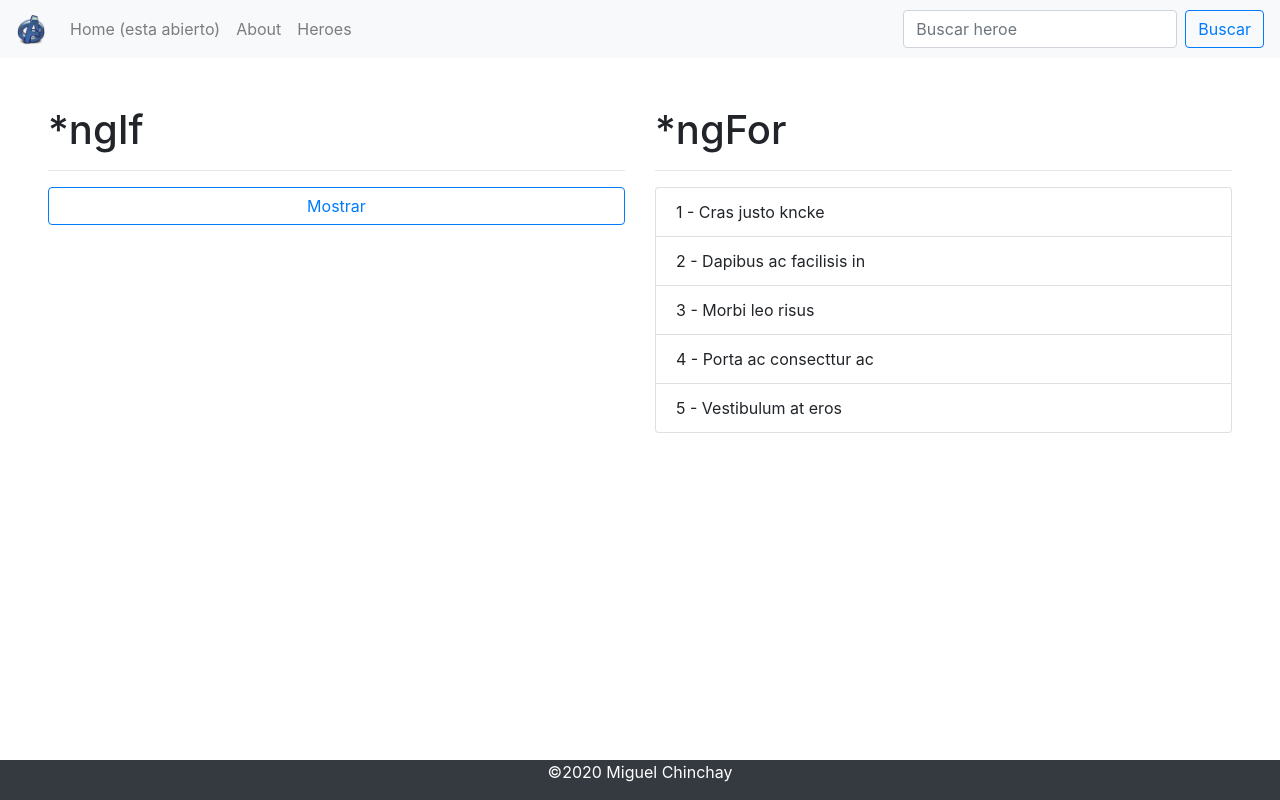
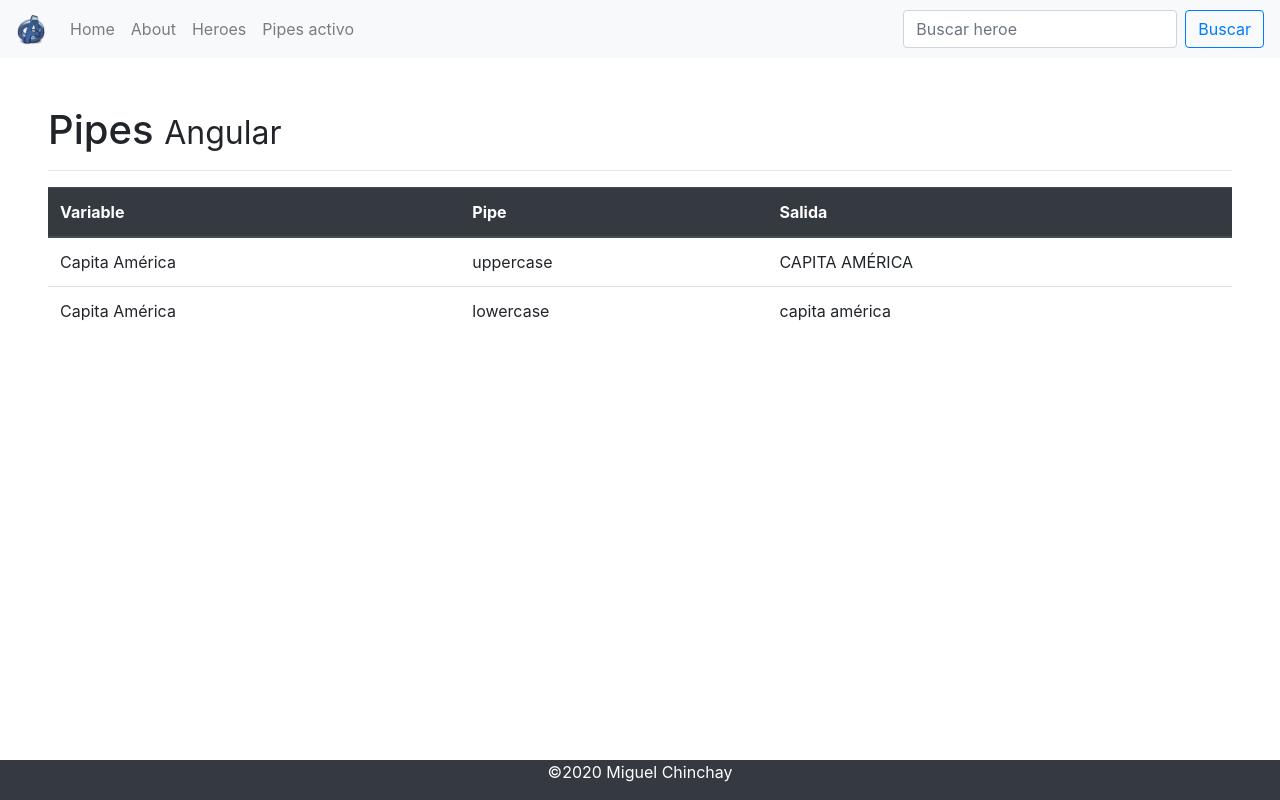
Before and after one commit to MiguDeveloper/app-nro1, an Angular app: page /pipes in a window 1280 px wide. Before the commit this address led to /home. Built offline with nearby package versions, Linux system fonts and the light colour scheme.

Commit message:
pipes basicos

```diff
--- a/src/app/app.module.ts
+++ b/src/app/app.module.ts
@@ -12,6 +12,7 @@ import {HeroesService} from './services/heroes.service';
 import { HeroeComponent } from './components/heroe/heroe.component';
 import { HeroesSearchComponent } from './components/heroes-search/heroes-search.component';
 import { HeroeTarjetaComponent } from './components/heroe-tarjeta/heroe-tarjeta.component';
+import { PipesComponent } from './components/pipes/pipes.component';
 
 @NgModule({
   declarations: [
@@ -23,7 +24,8 @@ import { HeroeTarjetaComponent } from './components/heroe-tarjeta/heroe-tarjeta.
     HeroesComponent,
     HeroeComponent,
     HeroesSearchComponent,
-    HeroeTarjetaComponent
+    HeroeTarjetaComponent,
+    PipesComponent
   ],
   imports: [
     BrowserModule,
--- a/src/app/app.routes.ts
+++ b/src/app/app.routes.ts
@@ -4,6 +4,7 @@ import {AboutComponent} from './components/about/about.component';
 import {HeroesComponent} from './components/heroes/heroes.component';
 import {HeroeComponent} from './components/heroe/heroe.component';
 import {HeroesSearchComponent} from './components/heroes-search/heroes-search.component';
+import {PipesComponent} from './components/pipes/pipes.component';
 
 const APP_ROUTES: Routes = [
   {path: 'home', component: HomeComponent},
@@ -11,6 +12,7 @@ const APP_ROUTES: Routes = [
   {path: 'heroes', component: HeroesComponent},
   {path: 'heroe/:id', component: HeroeComponent},
   {path: 'search/:termino', component: HeroesSearchComponent},
+  {path: 'pipes', component: PipesComponent},
   {path: '**', pathMatch: 'full', redirectTo: 'home'}
 ];
 
--- a/src/app/components/heroe/heroe.component.ts
+++ b/src/app/components/heroe/heroe.component.ts
@@ -21,7 +21,4 @@ export class HeroeComponent implements OnInit {
       this.heroe = this.heroesService.getHeroe(params['id']);
     })
   }
-
-
-
 }
--- /dev/null
+++ b/src/app/components/pipes/pipes.component.html
@@ -0,0 +1,28 @@
+<h1 class="mt-3">Pipes <small>Angular</small></h1>
+<hr>
+
+<div class="row">
+  <div class="col">
+    <table class="table">
+      <thead class="thead-dark">
+      <tr>
+        <th>Variable</th>
+        <th>Pipe</th>
+        <th>Salida</th>
+      </tr>
+      </thead>
+      <tbody>
+      <tr>
+        <td>{{nombre}}</td>
+        <td>uppercase</td>
+        <td>{{nombre | uppercase}}</td>
+      </tr>
+      <tr>
+        <td>{{nombre}}</td>
+        <td>lowercase</td>
+        <td>{{nombre | lowercase}}</td>
+      </tr>
+      </tbody>
+    </table>
+  </div>
+</div>
--- /dev/null
+++ b/src/app/components/pipes/pipes.component.ts
@@ -0,0 +1,17 @@
+import { Component, OnInit } from '@angular/core';
+
+@Component({
+  selector: 'app-pipes',
+  templateUrl: './pipes.component.html',
+  styleUrls: ['./pipes.component.css']
+})
+export class PipesComponent implements OnInit {
+
+  nombre: string = 'Capita América';
+
+  constructor() { }
+
+  ngOnInit() {
+  }
+
+}
--- a/src/app/components/shared/header/header.component.html
+++ b/src/app/components/shared/header/header.component.html
@@ -26,6 +26,11 @@
           Heroes {{rlaHeroes.isActive ? 'activo' : ''}}
         </a>
       </li>
+      <li class="nav-item">
+        <a class="nav-link" [routerLink]="['pipes']" routerLinkActive #rlaPipes="routerLinkActive">
+          Pipes {{rlaPipes.isActive ? 'activo' : ''}}
+        </a>
+      </li>
 
     </ul>
     <div class="form-inline my-2 my-lg-0">
```
Also changed, not shown: src/app/components/pipes/pipes.component.css (added).
